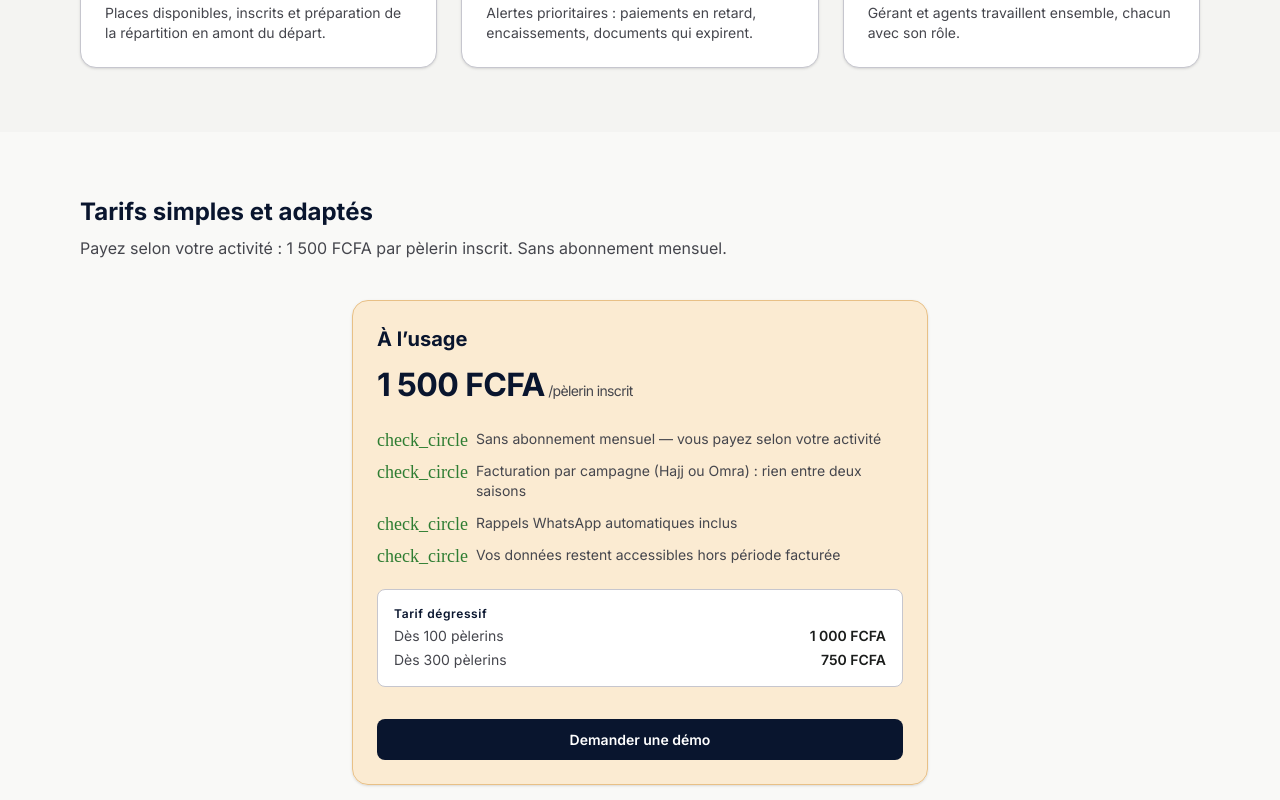
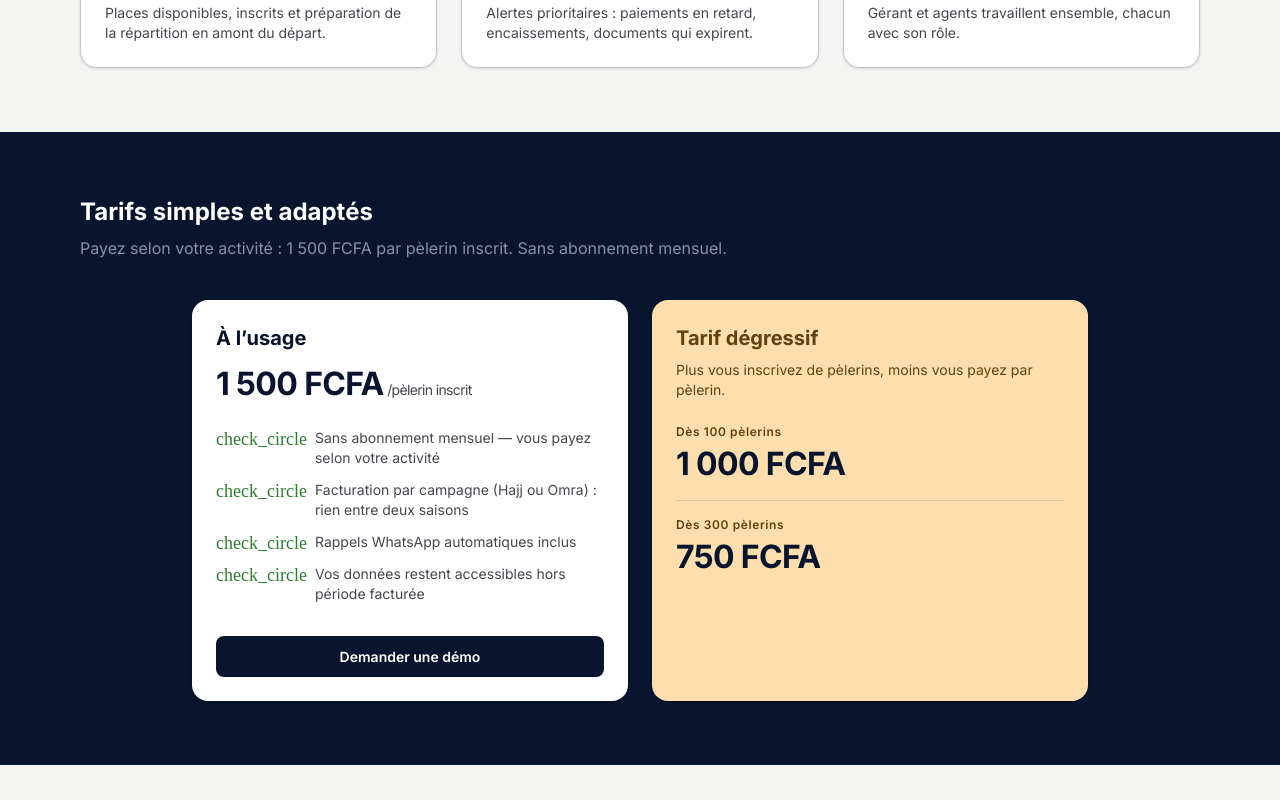
Before and after one commit to Diop03-star/sama-pelerin, a React (Vite) app: page / in a window 1280 px wide. Shown: the part 1180-1980 px from the top of the page. Built offline with nearby package versions, Linux system fonts and the light colour scheme; no server answers; the database is empty; the HTML template or start-up script is replaced by a standard one; a web font is replaced by a local one.

Commit message:
feat(landing): tarifs sur fond navy + tarif degressif mis en avant

```diff
--- a/src/pages/Landing.tsx
+++ b/src/pages/Landing.tsx
@@ -99,14 +99,14 @@ export default function Landing() {
         </div>
       </section>
 
-      <section id="tarifs" className="py-16">
+      <section id="tarifs" className="bg-primary py-16">
         <div className="mx-auto w-full max-w-6xl px-4">
-          <h2 className="text-headline-md font-bold text-primary">Tarifs simples et adaptés</h2>
-          <p className="mt-2 text-body-lg text-on-surface-variant">
+          <h2 className="text-headline-md font-bold text-on-primary">Tarifs simples et adaptés</h2>
+          <p className="mt-2 text-body-lg text-on-primary-container">
             Payez selon votre activité : 1 500 FCFA par pèlerin inscrit. Sans abonnement mensuel.
           </p>
-          <div className="mx-auto mt-10 max-w-xl">
-            <div className="flex flex-col rounded-card border border-secondary-fixed-dim bg-secondary-container/40 p-6 shadow-sm">
+          <div className="mx-auto mt-10 grid max-w-4xl gap-6 md:grid-cols-2">
+            <div className="flex flex-col rounded-card bg-surface-container-lowest p-6 shadow-sm">
               <h3 className="text-headline-sm font-bold text-primary">À l’usage</h3>
               <p className="mt-3 text-display-lg font-bold text-primary">
                 1 500 FCFA
@@ -120,18 +120,23 @@ export default function Landing() {
                   </li>
                 ))}
               </ul>
-              <div className="mt-6 rounded-lg border border-outline-variant bg-surface-container-lowest p-4">
-                <p className="text-label-md font-semibold text-primary">Tarif dégressif</p>
-                {PALIERS.map((p) => (
-                  <p key={p.seuil} className="mt-1 flex justify-between text-body-md text-on-surface-variant">
-                    <span>{p.seuil}</span>
-                    <span className="font-semibold text-on-surface">{p.prix}</span>
-                  </p>
-                ))}
-              </div>
               <a href={whatsappDemoUrl()} target="_blank" rel="noreferrer" className="btn-primary mt-8 px-4 py-2.5 text-center">
                 Demander une démo
               </a>
+            </div>
+            <div className="flex flex-col rounded-card bg-secondary-fixed p-6 shadow-sm">
+              <h3 className="text-headline-sm font-bold text-on-secondary-fixed-variant">Tarif dégressif</h3>
+              <p className="mt-2 text-body-md text-on-secondary-fixed-variant">
+                Plus vous inscrivez de pèlerins, moins vous payez par pèlerin.
+              </p>
+              <div className="mt-6 flex-1 space-y-4">
+                {PALIERS.map((p) => (
+                  <div key={p.seuil} className="border-b border-secondary-fixed-dim pb-4 last:border-0 last:pb-0">
+                    <p className="text-label-md text-on-secondary-fixed-variant">{p.seuil}</p>
+                    <p className="mt-1 text-display-lg font-bold text-primary">{p.prix}</p>
+                  </div>
+                ))}
+              </div>
             </div>
           </div>
         </div>
```
Also changed, not shown: 1 other file (tests, documents, lock files or other folders).
